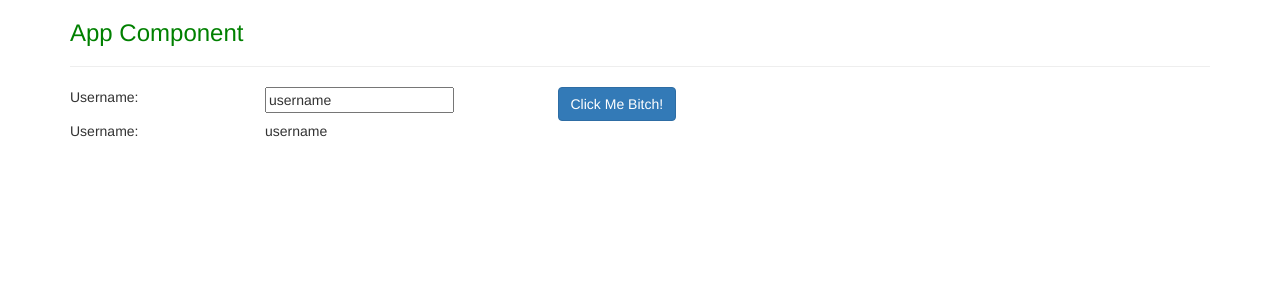
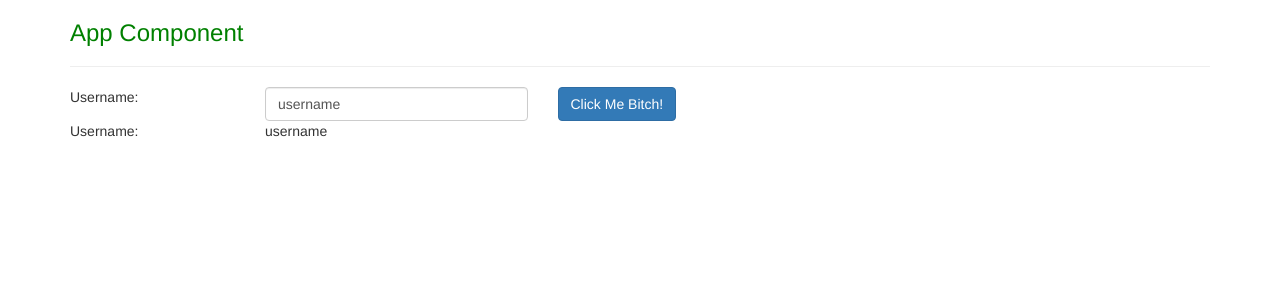
Before and after one commit to digi3e/Angular2, an Angular app: page / in a window 1280 px wide. Shown: the top 300 px of the page. Built offline with nearby package versions, Linux system fonts and the light colour scheme.

Commit message:
one more way to solve the same problem

```diff
--- a/src/app/walt/walt.component.html
+++ b/src/app/walt/walt.component.html
@@ -1,7 +1,7 @@
 <div class="row">
     <div class="col-sm-2">Username:</div>
     <div class="col-sm-3">
-        <input type="text" [(ngModel)]="userName" />
+        <input class="form-control" type="text" [(ngModel)]="userName" />
     </div>
     <div class="col-sm-3">
         <button class="btn btn-primary" [disabled]="checkUsername()" (click)="resetUsername()">Click Me Bitch!</button>
--- a/src/app/walt/walt.component.ts
+++ b/src/app/walt/walt.component.ts
@@ -15,7 +15,9 @@ export class WaltComponent implements OnInit {
   }
 
   checkUsername() {
-    return !this.userName;
+    return this.userName === ''
+
+    // return !this.userName;
 
     // if (this.userName == '') {
     //   return true;
```
